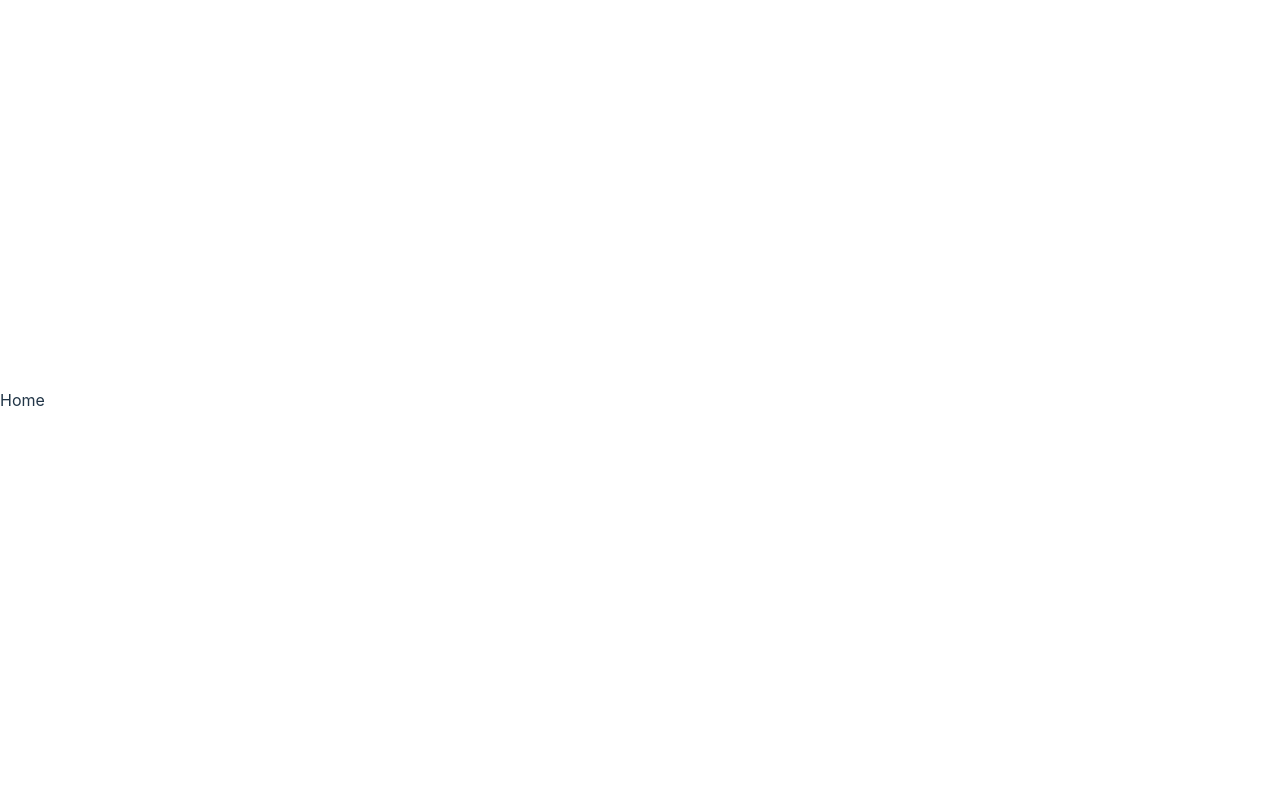
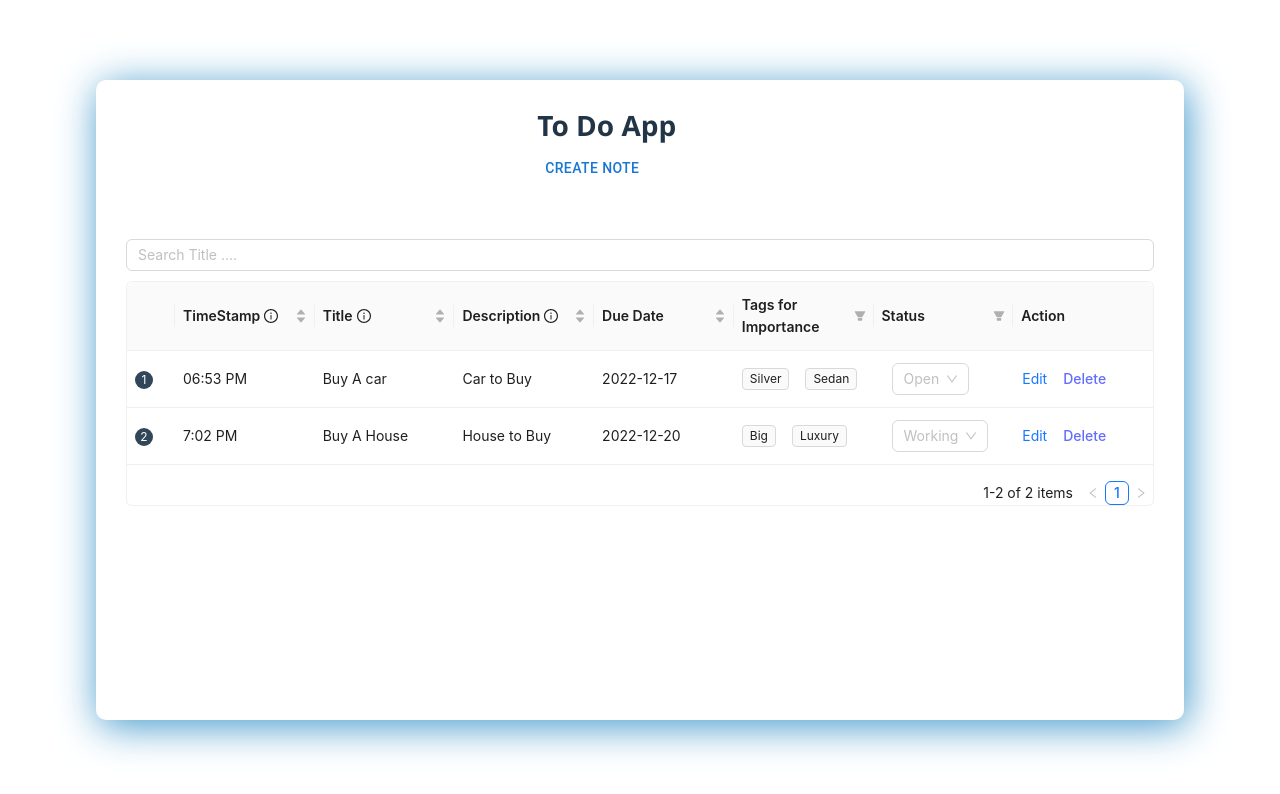
Before and after one commit to rakibul-wdp/nextjs-email-form, a React (Vite) app: page / in a window 1280 px wide. Shown: the top 794 px of the page. Built offline with nearby package versions, Linux system fonts and the light colour scheme.

Commit message:
create modal

```diff
--- a/src/components/AddNote/AddNote.css
+++ b/src/components/AddNote/AddNote.css
@@ -28,11 +28,11 @@
   flex-direction: column;
   padding: 20px;
   margin: 10px;
-  border: 3px solid rgb(37, 158, 214);
+  border: 3px solid gray;
   border-radius: 15px;
   max-width: 65%;
   width: 50%;
-  background-color: rgb(96, 184, 190);
+  background-color: #ffffff;
 }
 .form__container {
   display: flex;
--- a/src/components/AddNote/AddNote.jsx
+++ b/src/components/AddNote/AddNote.jsx
@@ -2,12 +2,13 @@ import React from 'react'
 import "./AddNote.css"
 import "react-datepicker/dist/react-datepicker.css";
 import { useState } from 'react';
-import Tags from './Tags';
 import { Select, notification } from 'antd';
 import { DatePicker } from 'antd';
 import dayjs from 'dayjs';
+import Tags from '../Tags/Tags';
+import { Modal } from '@mui/material';
 
-const AddNote = ({ input, setInput, desc, setDesc, todo, setTodo, setOriginalTodo }) => {
+const AddNote = ({ input, setInput, desc, setDesc, todo, setTodo, setOriginalTodo, handleClose, open }) => {
 
 
   const [api, contextHolder] = notification.useNotification();
@@ -76,9 +77,14 @@ const AddNote = ({ input, setInput, desc, setDesc, todo, setTodo, setOriginalTod
 
 
   return (
+    <Modal
+      open={open}
+      onClose={handleClose}
+      aria-labelledby="modal-modal-title"
+      aria-describedby="modal-modal-description"
+    >
+
       <div className='form__container'>
-
-
         <form onSubmit={onFormSubmit} className='todo__form'>
           <div style={{ margin: "10px", marginLeft: "0", fontWeight: "500", fontSize: "1.5rem" }}>Enter Title of Note :-</div>
           <input
@@ -124,9 +130,10 @@ const AddNote = ({ input, setInput, desc, setDesc, todo, setTodo, setOriginalTod
             className='todo__date'
           />
           {contextHolder}
-        <button className='button__input'>Submit</button>
+          <button className='button__input' onClick={handleClose}>Submit</button>
         </form>
       </div>
+    </Modal>
   )
 }
 
--- a/src/components/Header/Header.css
+++ b/src/components/Header/Header.css
@@ -2,7 +2,10 @@
   font-family: "Segoe UI", Tahoma, Geneva, Verdana, sans-serif;
   font-weight: 600;
   font-size: xx-large;
-  color: beige;
   padding-bottom: 20px;
   padding-left: 40%;
 }
+.heading {
+  font-size: 28px;
+  width: auto;
+}
--- a/src/components/Header/Header.jsx
+++ b/src/components/Header/Header.jsx
@@ -1,9 +1,19 @@
-import React from 'react';
+import React, { useState } from 'react';
 import "./Header.css";
+import { Button } from '@mui/material';
+import AddNote from '../AddNote/AddNote';
 
 const Header = () => {
+  const [open, setOpen] = useState(false);
+  const handleOpen = () => setOpen(true);
+  const handleClose = () => setOpen(false);
+
   return (
-    <div className="header">To Do App</div>
+    <div className="header">
+      <h1 className='heading'>To Do App</h1>
+      <Button onClick={handleOpen}>Create Note</Button>
+      <AddNote open={open} handleClose={handleClose} />
+    </div>
   )
 }
 
--- a/src/components/Table/Table.jsx
+++ b/src/components/Table/Table.jsx
@@ -4,8 +4,8 @@ import { Button, Space, Tag, Select, Input, Popconfirm } from 'antd';
 import { useRef, useState } from 'react'
 import { Form } from 'antd';
 import DatePicker from "react-datepicker";
-import Tags from './Tags';
 import './Table.css'
+import Tags from '../Tags/Tags';
 
 
 const Table = ({ todo, setTodo, count, setCount, originalTodo, setOriginalTodo }) => {
--- a/src/pages/Home/Home.css
+++ b/src/pages/Home/Home.css
@@ -1,3 +1,15 @@
-.home {
-  color: red;
+.parent__container {
+  display: flex;
+  justify-content: center;
+  align-items: center;
+  width: 100%;
+  min-height: 100vh;
 }
+.parent__box {
+  min-width: 60vh;
+  min-height: 80vh;
+  padding: 30px;
+  border-radius: 10px;
+  box-shadow: 3px 6px 40px rgb(63, 151, 202);
+  max-width: 85%;
+}
--- a/src/pages/Home/Home.jsx
+++ b/src/pages/Home/Home.jsx
@@ -1,9 +1,58 @@
-import React from 'react';
+import React, { useState } from 'react';
 import "./Home.css";
+import Header from '../../components/Header/Header';
+import AddNote from '../../components/AddNote/AddNote';
+import Table from '../../components/Table/Table';
 
 const Home = () => {
+  let date1 = new Date('December 17, 2022 03:24:00')
+  let date2 = new Date('December 20, 2022 03:24:00')
+  let Initial_obj = [
+    {
+      id: "1",
+      timeStamp: "06:53 PM",
+      title: "Buy A car",
+      Description: "Car to Buy",
+      DueDate: date1,
+      labels: ['Silver', 'Sedan'],
+      st: "Open"
+    },
+    {
+      id: "2",
+      timeStamp: "7:02 PM",
+      title: "Buy A House",
+      Description: "House to Buy",
+      DueDate: date2,
+      labels: ['Big', 'Luxury'],
+      st: "Working"
+    }
+  ]
+  const [input, setInput] = useState("");
+  const [desc, setDesc] = useState("");
+  const [todo, setTodo] = useState(Initial_obj);
+
+  const [count, setCount] = useState(0);
+
+  const [originalTodo, setOriginalTodo] = useState([]);
+
   return (
-    <div className="">Home</div>
+    <div className='parent__container'>
+      <div className='parent__box'>
+        <Header />
+        <AddNote
+          input={input}
+          setInput={setInput}
+          desc={desc}
+          setDesc={setDesc}
+          todo={todo}
+          setTodo={setTodo}
+          originalTodo={originalTodo}
+          setOriginalTodo={setOriginalTodo}
+        />
+        <Table todo={todo} setTodo={setTodo} count={count} setCount={setCount} originalTodo={originalTodo}
+          setOriginalTodo={setOriginalTodo} />
+      </div>
+    </div>
   )
 }
 
```
Lines whose indentation alone changed are shown as unchanged.
